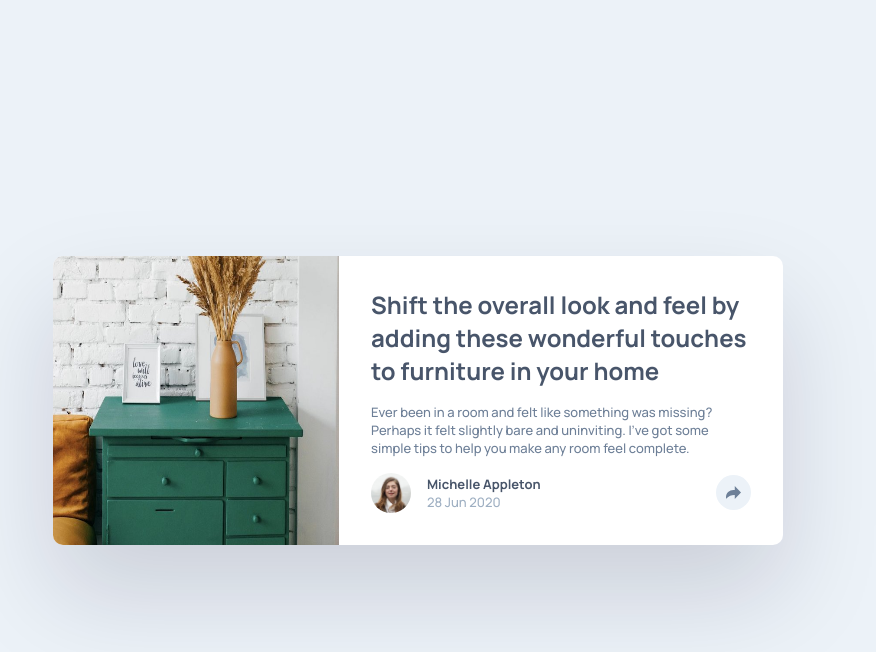
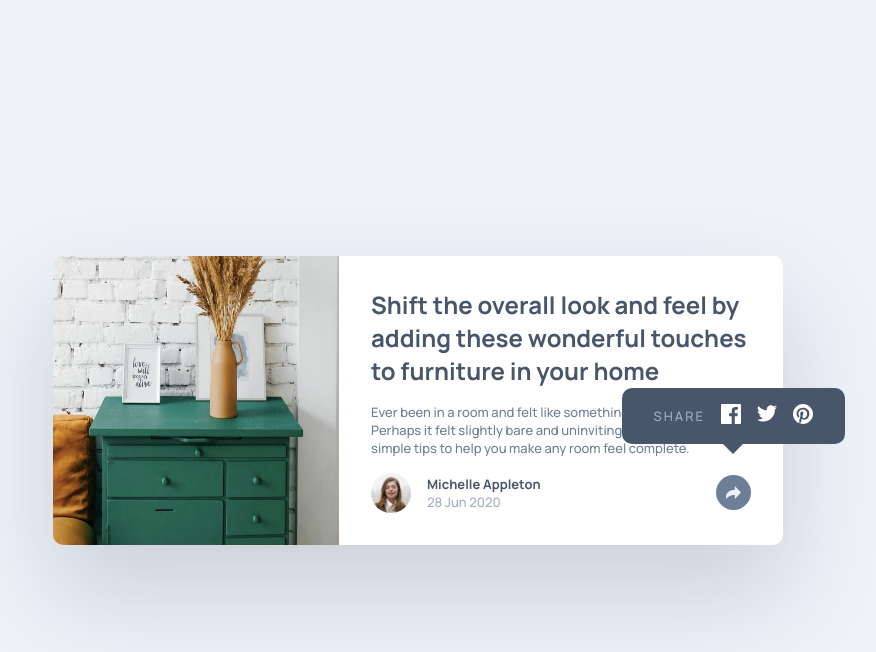
Before and after one commit to boedegoat/article-preview-component, a plain HTML site: page index.html in a window 1280 px wide. Both pictures are taken after a click on the button 955 px from the left and 492 px from the top of the page. Shown: the whole page, without its empty margins (222-1098 px from the left). Drawn offline with Linux system fonts and the light colour scheme.

Commit message:
create share popup functionality

```diff
--- a/index.html
+++ b/index.html
@@ -16,6 +16,9 @@
 
     <!-- my css -->
     <link rel="stylesheet" href="style.css" />
+
+    <!-- my js -->
+    <script src="main.js" defer></script>
 
     <title>Frontend Mentor | Article preview component</title>
   </head>
@@ -39,7 +42,18 @@
           </div>
           <div class="card-share">
             <div class="card-share-popup">
-              <div class="card-share-popup-content"></div>
+              <div class="card-share-popup-content">
+                <p class="card-share-label">SHARE</p>
+                <a href="#" class="card-share-link">
+                  <img src="images/icon-facebook.svg" alt="" />
+                </a>
+                <a href="#" class="card-share-link">
+                  <img src="images/icon-twitter.svg" alt="" />
+                </a>
+                <a href="#" class="card-share-link">
+                  <img src="images/icon-pinterest.svg" alt="" />
+                </a>
+              </div>
             </div>
             <button class="card-share-btn">
               <svg xmlns="http://www.w3.org/2000/svg" width="15" height="13" fill="#6E8098">
--- /dev/null
+++ b/main.js
@@ -0,0 +1,8 @@
+const shareBtn = document.querySelector('.card-share-btn')
+
+document.addEventListener('click', (e) => {
+  if (shareBtn.contains(e.target)) {
+    return shareBtn.parentNode.classList.toggle('active')
+  }
+  shareBtn.parentNode.classList.remove('active')
+})
--- a/style.css
+++ b/style.css
@@ -85,17 +85,47 @@ body {
 
 .card-share-popup {
   position: absolute;
-  top: -180%;
-  left: -160%;
-  display: none;
+  bottom: 250%;
+  left: -270%;
+  opacity: 0;
+  visibility: hidden;
+  transition: 0.3s;
 }
 
 .card-share-popup-content {
   position: fixed;
-  width: 150px;
-  height: 40px;
   background: var(--blue-4);
   border-radius: 10px;
+  padding: 1rem 2rem;
+  display: flex;
+  align-items: center;
+  gap: 1rem;
+}
+
+.card-share-popup-content::after {
+  content: '';
+  position: absolute;
+  top: 100%;
+  left: 50%;
+  transform: translateX(-50%);
+  /* make down triangle */
+  border-left: 10px solid transparent;
+  border-right: 10px solid transparent;
+  border-top: 10px solid var(--blue-4);
+}
+
+.card-share-label {
+  color: var(--blue-2);
+  letter-spacing: 2px;
+  user-select: none;
+}
+
+.card-share-link {
+  transition: 0.3s;
+}
+
+.card-share-link:hover {
+  transform: translateY(-15%);
 }
 
 .card-share-btn {
@@ -114,10 +144,18 @@ body {
   margin: auto;
 }
 
-.card-share-btn:hover {
-  background: var(--blue-4);
+.card-share.active .card-share-popup {
+  opacity: 1;
+  bottom: 350%;
+  visibility: visible;
 }
 
+.card-share.active .card-share-btn,
+.card-share-btn:hover {
+  background: var(--blue-3);
+}
+
+.card-share.active .card-share-btn svg,
 .card-share-btn:hover svg {
   fill: var(--blue-1);
 }
```
